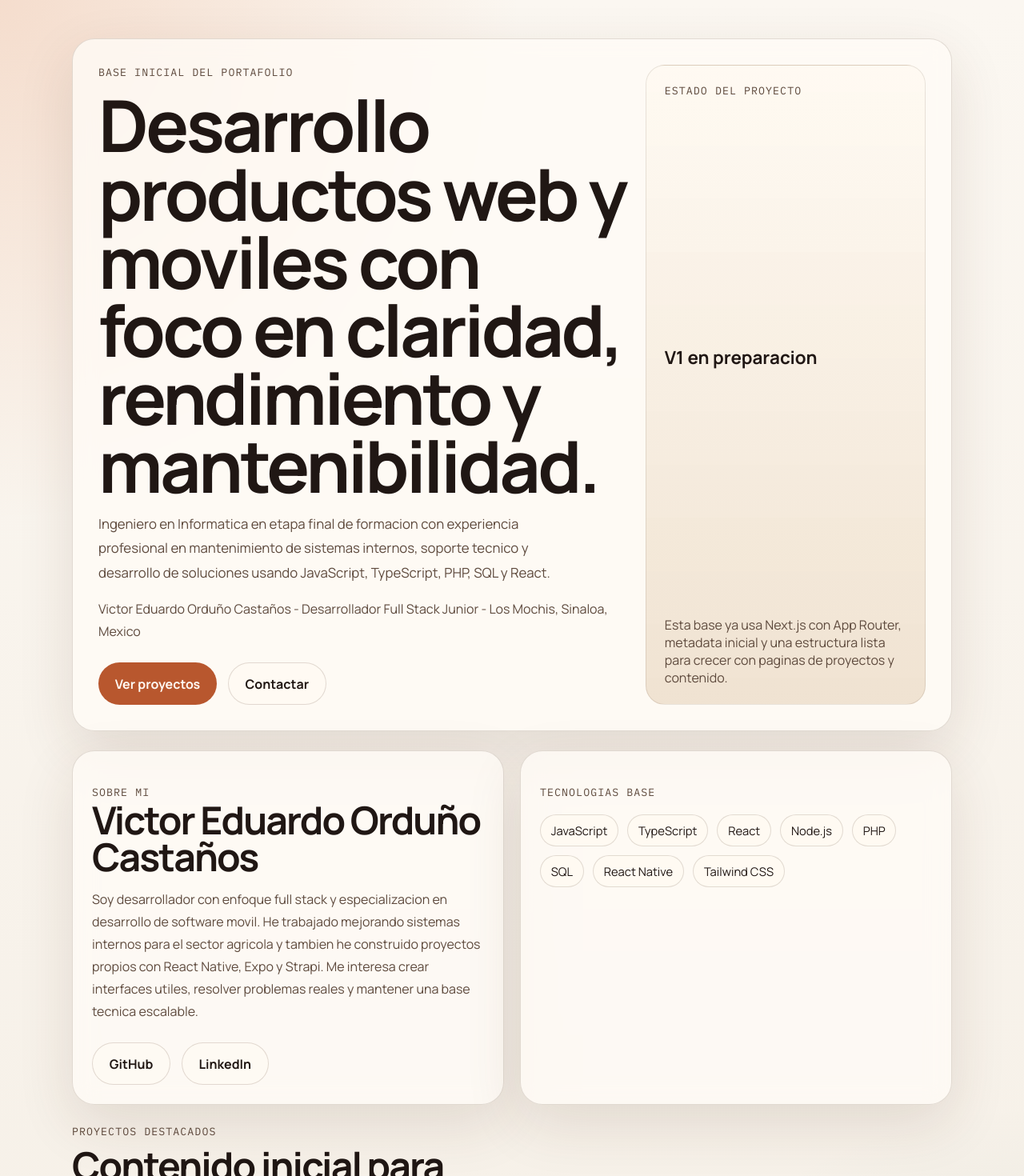
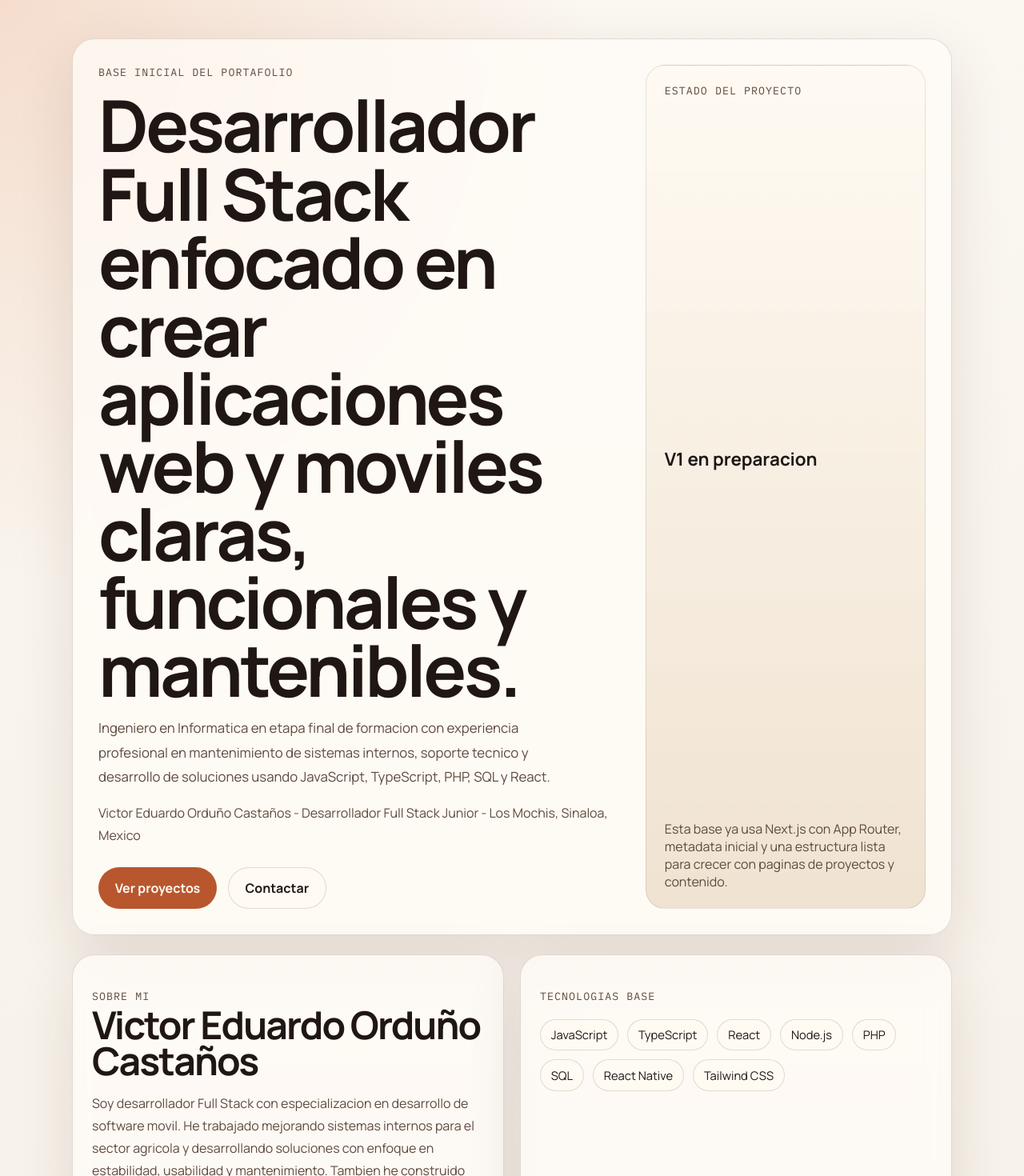
Before and after one commit to VictorOrC/portafolio-nextjs, a Next.js app: page / in a window 1280 px wide. Shown: the top 1470 px of the page at 80% size. Built offline with nearby package versions, Linux system fonts and the light colour scheme.

Commit message:
Refine profile copy

```diff
--- a/content/profile.ts
+++ b/content/profile.ts
@@ -2,10 +2,10 @@ export const profile = {
   name: "Victor Eduardo Orduño Castaños",
   role: "Desarrollador Full Stack Junior",
   location: "Los Mochis, Sinaloa, Mexico",
-  headline: "Desarrollo productos web y moviles con foco en claridad, rendimiento y mantenibilidad.",
+  headline: "Desarrollador Full Stack enfocado en crear aplicaciones web y moviles claras, funcionales y mantenibles.",
   summary:
     "Ingeniero en Informatica en etapa final de formacion con experiencia profesional en mantenimiento de sistemas internos, soporte tecnico y desarrollo de soluciones usando JavaScript, TypeScript, PHP, SQL y React.",
-  bio: "Soy desarrollador con enfoque full stack y especializacion en desarrollo de software movil. He trabajado mejorando sistemas internos para el sector agricola y tambien he construido proyectos propios con React Native, Expo y Strapi. Me interesa crear interfaces utiles, resolver problemas reales y mantener una base tecnica escalable.",
+  bio: "Soy desarrollador Full Stack con especializacion en desarrollo de software movil. He trabajado mejorando sistemas internos para el sector agricola y desarrollando soluciones con enfoque en estabilidad, usabilidad y mantenimiento. Tambien he construido proyectos propios con React Native, Expo y Strapi, lo que me ha permitido fortalecer mis bases en frontend, integracion de APIs y diseno de interfaces utiles. Me interesa seguir creciendo en equipos donde pueda aportar soluciones practicas, aprender de problemas reales y construir productos bien pensados.",
   skills: [
     "JavaScript",
     "TypeScript",
```
